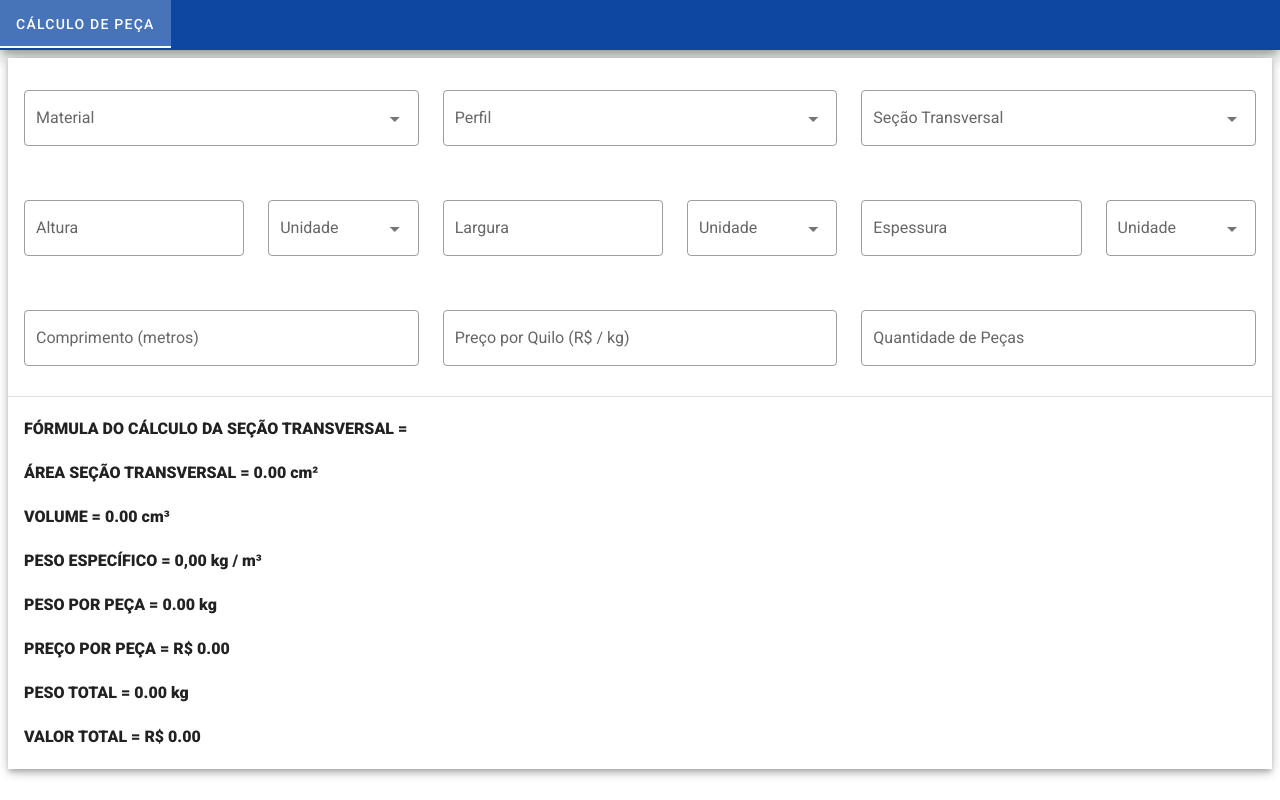
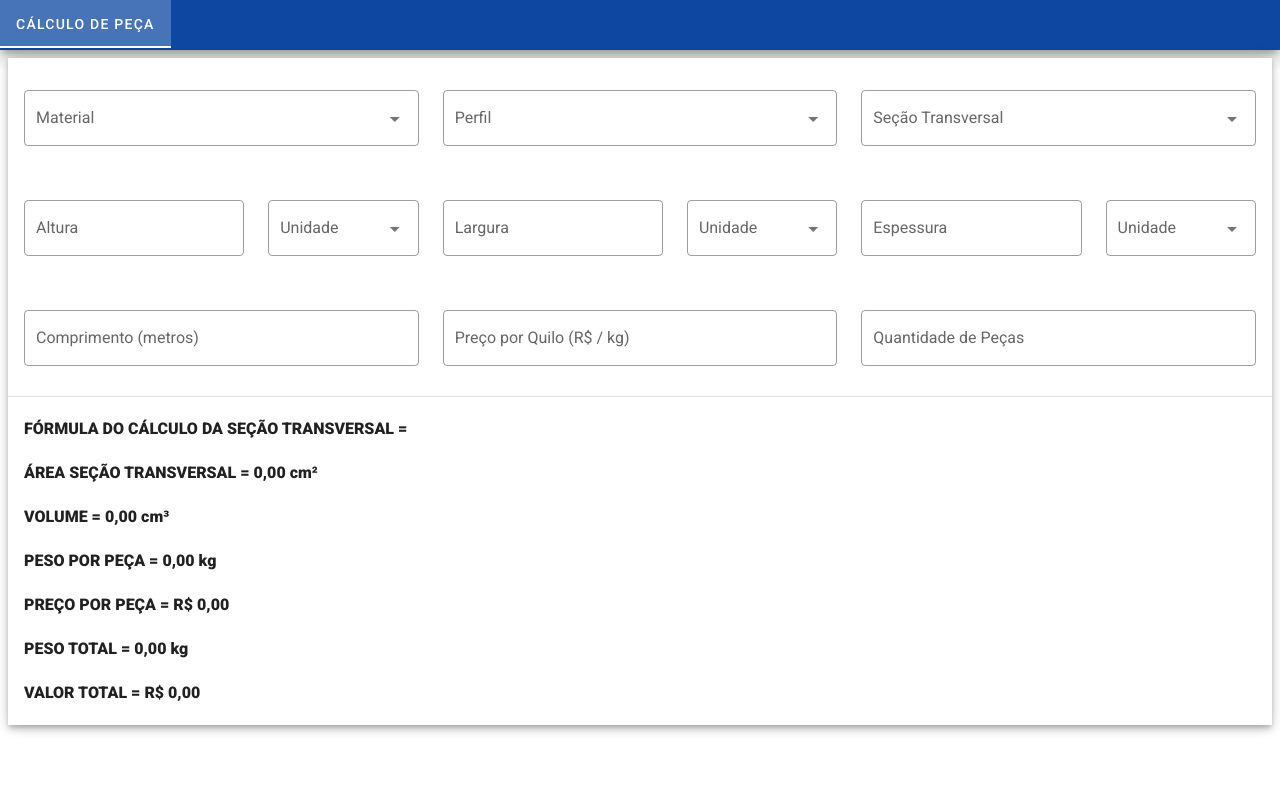
Before and after one commit to rafael2813/centromil, a Vue app: page / in a window 1280 px wide. Built offline with nearby package versions, Linux system fonts and the light colour scheme.

Commit message:
Massa Especifica

```diff
--- a/src/components/CalculoPeca.vue
+++ b/src/components/CalculoPeca.vue
@@ -3,7 +3,7 @@
     <v-card class="mx-2 my-2" tile elevation=5>
       <v-row class="px-4 pt-5 d-flex justify-space-between align-center">
         <v-col>
-          <v-select :items="materiais" label="Material" outlined color="blue darken-4">
+          <v-select v-model="material" :items="materiais.map(m => `${m.metal}: peso específico = ${m.massa_especifica}`)" label="Material" outlined color="blue darken-4">
           </v-select>
         </v-col>
         <v-col>
@@ -42,9 +42,6 @@
             VOLUME = {{ volume | virgula }} cm³
           </div>
           <div class="px-4 pt-5 font-weight-black">
-            PESO ESPECÍFICO = {{ peso_especifico | virgula }} kg / m³
-          </div>
-          <div class="px-4 pt-5 font-weight-black">
             PESO POR PEÇA = {{ peso_por_peca | virgula }} kg
           </div>
           <div class="px-4 pt-5 font-weight-black">
@@ -73,15 +70,20 @@ export default {
     secoes: ['Quadrado', 'Redondo', 'Retangular', 'Sextavado'],
     secao: '',
     formula: '',
-    materiais: ['Alumínio', 'Cobre', 'Latão', 'Ferro'],
     medidas: [
       { id: 0, dimensao: 'Altura', unidade: null, valor: null, visivel: true },
       { id: 1, dimensao: 'Largura', unidade: null, valor: null, visivel: true },
       { id: 2, dimensao: 'Espessura', unidade: null, valor: null, visivel: true },
     ],
     espessura: false,
+    materiais: [
+      { id: 0, metal: 'Alumínio', massa_especifica: 2.7 },
+      { id: 1, metal: 'Cobre', massa_especifica: 8.9 },
+      { id: 2, metal: 'Ferro', massa_especifica: 8 },
+      { id: 3, metal: 'Latão', massa_especifica: 8.4 },
+    ],
+    material: '',
     comprimento: null,
-    peso_especifico: null,
     valor_kg: null,
     quantidade: null,
   }),
@@ -117,7 +119,8 @@ export default {
       return (this.area * this.comprimento * 100).toFixed(2)
     },
     peso_por_peca() {
-      return (this.volume * this.peso_especifico).toFixed(2)
+      let massa = this.material.split(' ').slice(-1)
+      return (this.volume * massa).toFixed(2)
     },
     preco_por_peca() {
       return (this.peso_por_peca * this.valor_kg).toFixed(2)
@@ -168,7 +171,7 @@ export default {
       return 'R$ ' + value.toLocaleString('pt-br')
     },
     virgula: value => {
-      return typeof(value) === 'string' ? value : '0,00'
+      return typeof(value) === 'string' ? value.replace('.', ',') : '0,00'
     },
   },
 };
```
